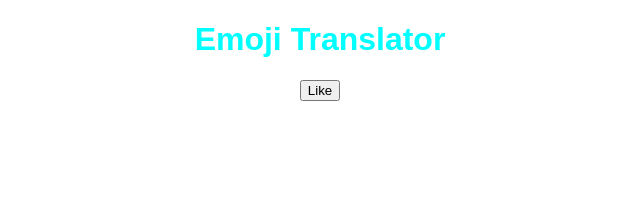
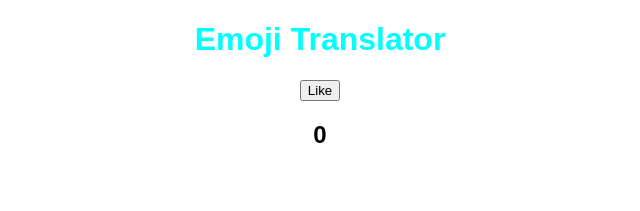
Before and after one commit to rushi-173/Emoji-Translator, a React (Create React App) app: page / in a window 1280 px wide. Shown: the top 211 px of the page, without its empty margins (320-960 px from the left). Built offline with nearby package versions, Linux system fonts and the light colour scheme.

Commit message:
upto ex-08

```diff
--- a/src/App.js
+++ b/src/App.js
@@ -1,16 +1,17 @@
-import React from "react";
+import React, { useState } from "react";
 import "./styles.css";
 
 export default function App() {
-  let likeCounter = 0;
+  var [likeCount, setLikeCounter] = useState(0);
   function likeBtnHandler() {
-    likeCounter += 1;
-    console.log(likeCounter);
+    setLikeCounter((likeCount += 1));
+    console.log(likeCount);
   }
   return (
     <div className="App">
       <h1 className="mainHeading">Emoji Translator</h1>
       <button onClick={likeBtnHandler}> Like </button>
+      <h2> {likeCount} </h2>
     </div>
   );
 }
```
